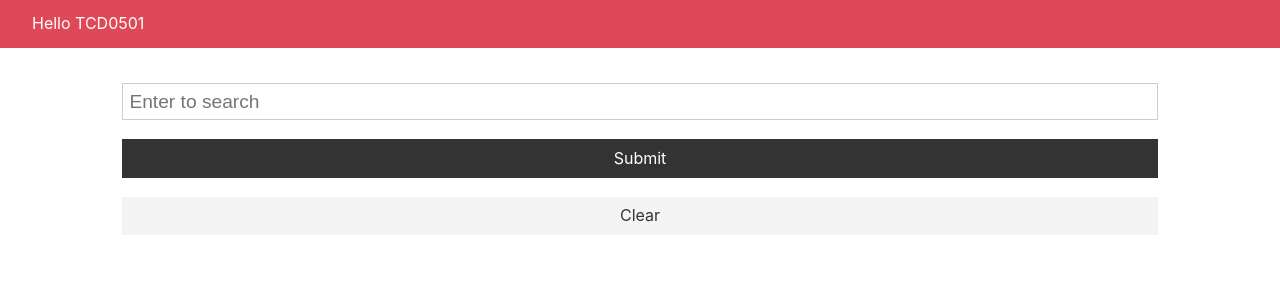
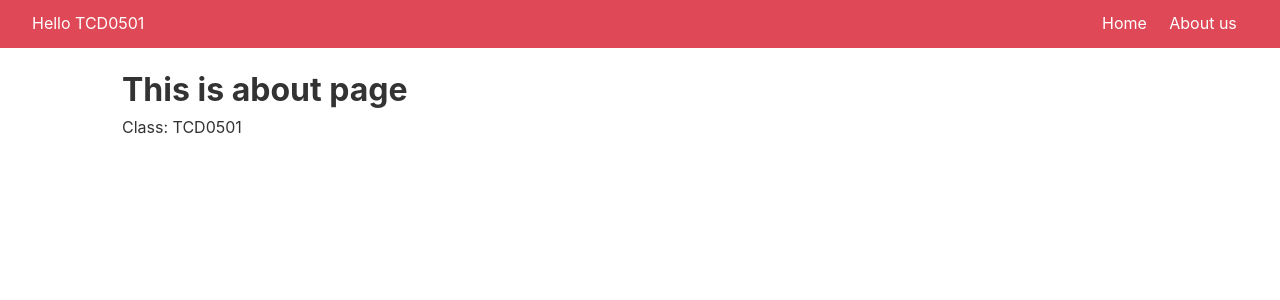
Before and after one commit to vinhhn3/tcd0501-react-course, a React (Create React App) app: page /about in a window 1280 px wide. Shown: the top 300 px of the page. Built offline with nearby package versions, Linux system fonts and the light colour scheme.

Commit message:
Setup React Router v5.2.0

```diff
--- a/package.json
+++ b/package.json
@@ -9,6 +9,7 @@
     "axios": "^1.1.3",
     "react": "^18.2.0",
     "react-dom": "^18.2.0",
+    "react-router-dom": "^5.2.0",
     "react-scripts": "5.0.1",
     "web-vitals": "^2.1.4"
   },
--- a/src/App.js
+++ b/src/App.js
@@ -1,8 +1,11 @@
 import axios from "axios";
-import { Component } from "react";
+import { Component, Fragment } from "react";
 
+import { BrowserRouter as Router, Route, Switch } from "react-router-dom";
 import "./App.css";
 import Navbar from "./components/Navbar";
+import About from "./components/pages/About";
+import NotFound from "./components/pages/NotFound";
 import Search from "./components/users/Search";
 import Users from "./components/users/Users";
 
@@ -25,13 +28,30 @@ class App extends Component {
 
   render() {
     return (
-      <div>
-        <Navbar />
-        <div className="container">
-          <Search searchUsers={this.searchUsers} clearUsers={this.clearUsers} />
-          <Users usersData={this.state.usersData} />
+      <Router>
+        <div>
+          <Navbar />
+          <div className="container">
+            <Switch>
+              <Route exact path="/">
+                <Fragment>
+                  <Search
+                    searchUsers={this.searchUsers}
+                    clearUsers={this.clearUsers}
+                  />
+                  <Users usersData={this.state.usersData} />
+                </Fragment>
+              </Route>
+              <Route exact path="/about">
+                <About />
+              </Route>
+              <Route path="*">
+                <NotFound />
+              </Route>
+            </Switch>
+          </div>
         </div>
-      </div>
+      </Router>
     );
   }
 }
--- a/src/components/Navbar.js
+++ b/src/components/Navbar.js
@@ -1,9 +1,19 @@
 import React from "react";
-
+import { Link } from "react-router-dom";
 const Navbar = () => {
   return (
     <div>
-      <div className="navbar bg-primary">Hello TCD0501</div>
+      <div className="navbar bg-primary">
+        Hello TCD0501
+        <ul>
+          <li>
+            <Link to="/">Home</Link>
+          </li>
+          <li>
+            <Link to="/about">About us</Link>
+          </li>
+        </ul>
+      </div>
     </div>
   );
 };
--- /dev/null
+++ b/src/components/pages/About.js
@@ -0,0 +1,12 @@
+import React from "react";
+
+function About() {
+  return (
+    <div>
+      <h1>This is about page</h1>
+      <p>Class: TCD0501</p>
+    </div>
+  );
+}
+
+export default About;
--- /dev/null
+++ b/src/components/pages/NotFound.js
@@ -0,0 +1,11 @@
+import React from "react";
+
+function NotFound() {
+  return (
+    <div>
+      <h1>404 Page Not Found</h1>
+    </div>
+  );
+}
+
+export default NotFound;
```
Also changed, not shown: 1 other file (tests, documents, lock files or other folders).
